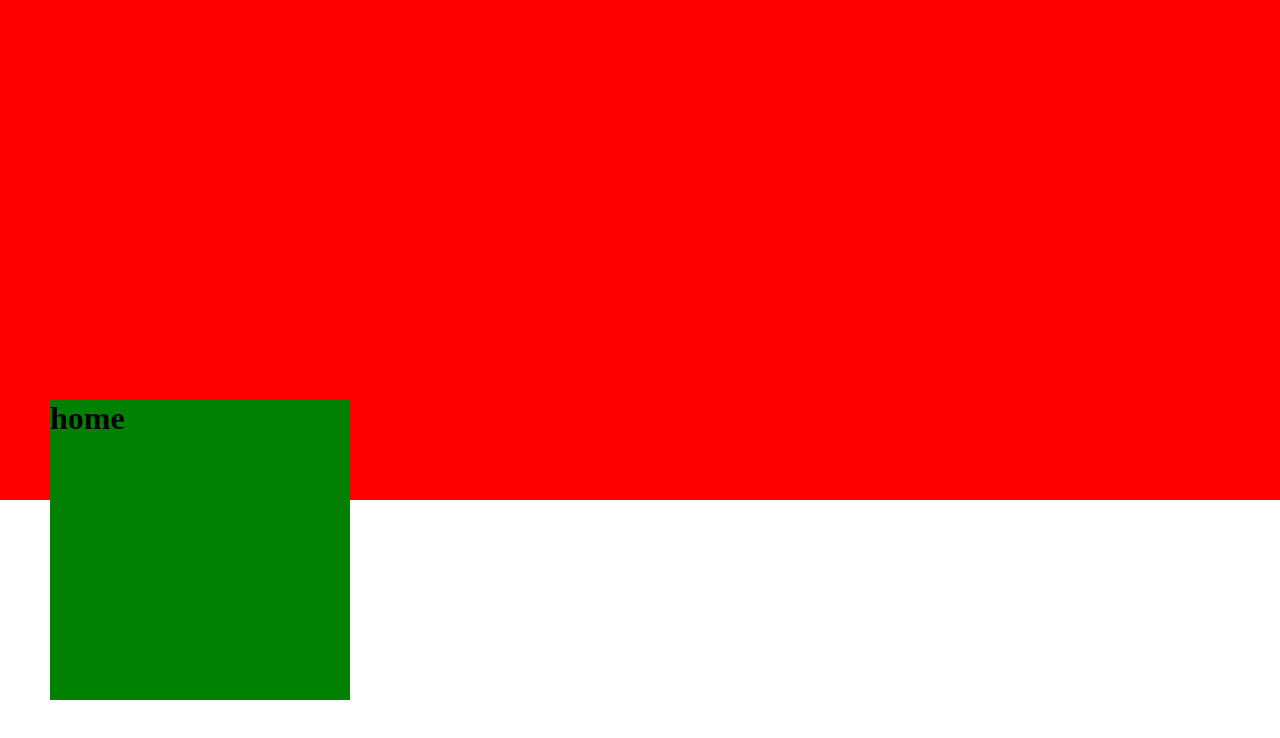
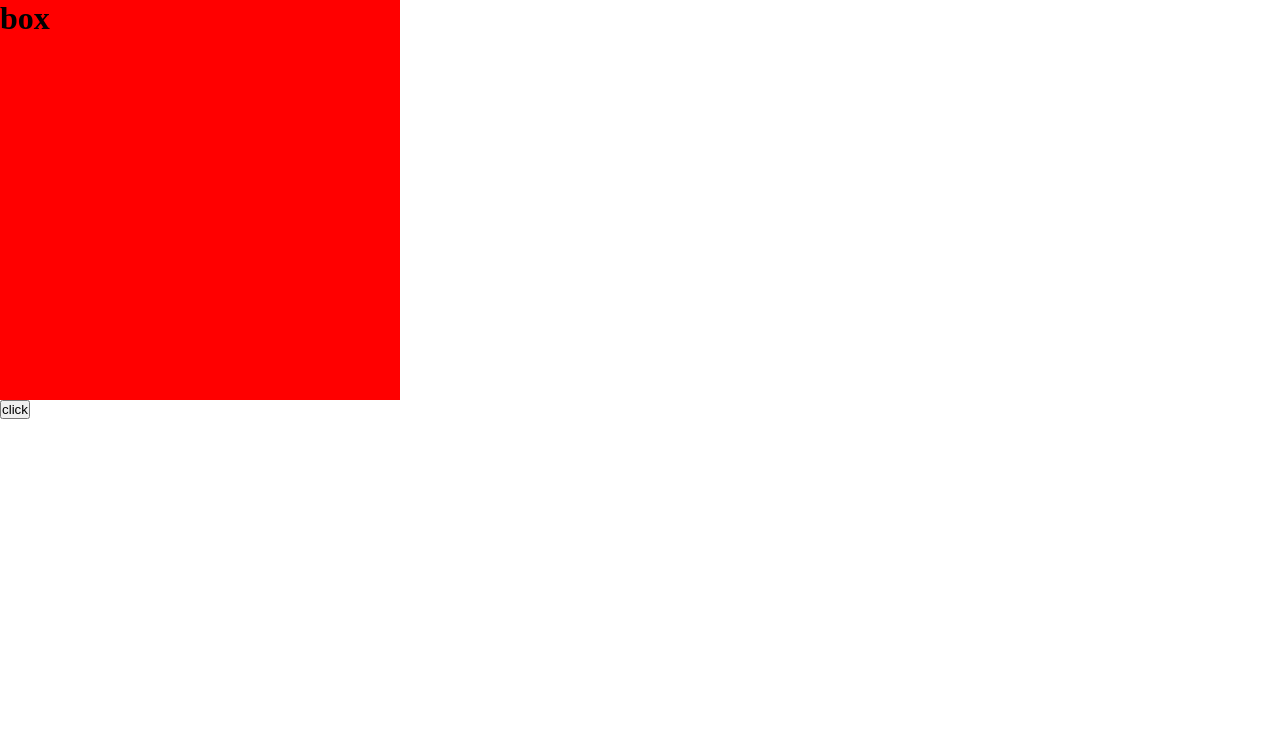
Before and after one commit to nurnaby/Basic-htmlCss-to-Advance-course, a plain HTML site: page responsive_navebar/index.html in a window 1280 px wide. Drawn offline with nearby package versions, Linux system fonts and the light colour scheme.

```diff
--- a/responsive_navebar/index.html
+++ b/responsive_navebar/index.html
@@ -10,13 +10,16 @@
 </head>
 
 <body>
-    <header>
+    <div class="box">
+        <h1>box</h1>
+    </div>
+    <button id="hide">click</button>
+    <script src="https://cdnjs.cloudflare.com/ajax/libs/jquery/3.6.0/jquery.min.js"></script>
+    <script>
+        $(document).ready(function() {
 
-    </header>
-    <div class="home_image">
-        <h1>home</h1>
-    </div>
-
+        });
+    </script>
 </body>
 
 </html>
--- a/responsive_navebar/style.css
+++ b/responsive_navebar/style.css
@@ -4,18 +4,8 @@
     box-sizing: border-box;
 }
 
-header {
+.box {
+    width: 400px;
+    height: 400px;
     background-color: red;
-    width: 100%;
-    height: 500px;
-    position: relative;
 }
-
-.home_image {
-    background: green;
-    width: 300px;
-    height: 300px;
-    position: absolute;
-    top: 400px;
-    left: 50px;
-}
```
Also changed, not shown: responsive_navebar/img/icons8-cancel-32.png (added), responsive_navebar/img/icons8-menu-24.png (added).
